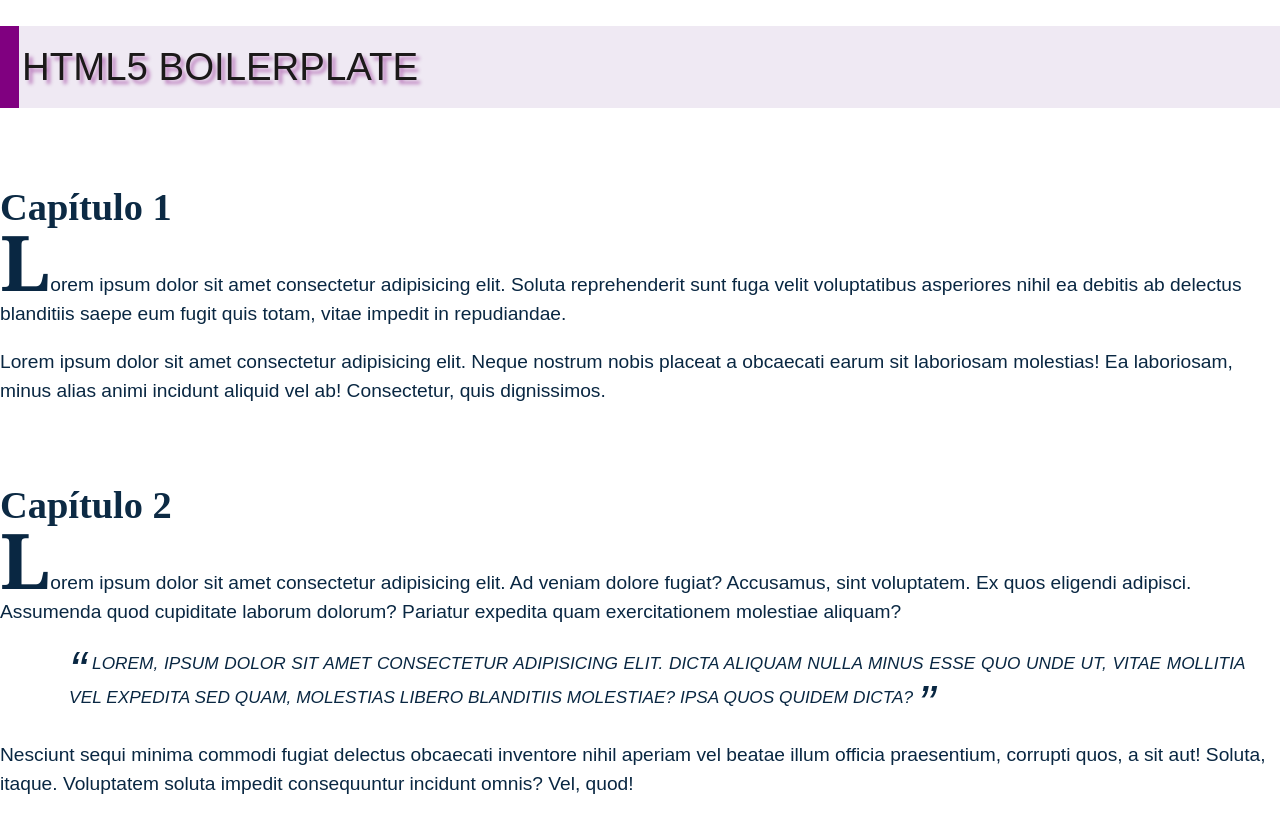
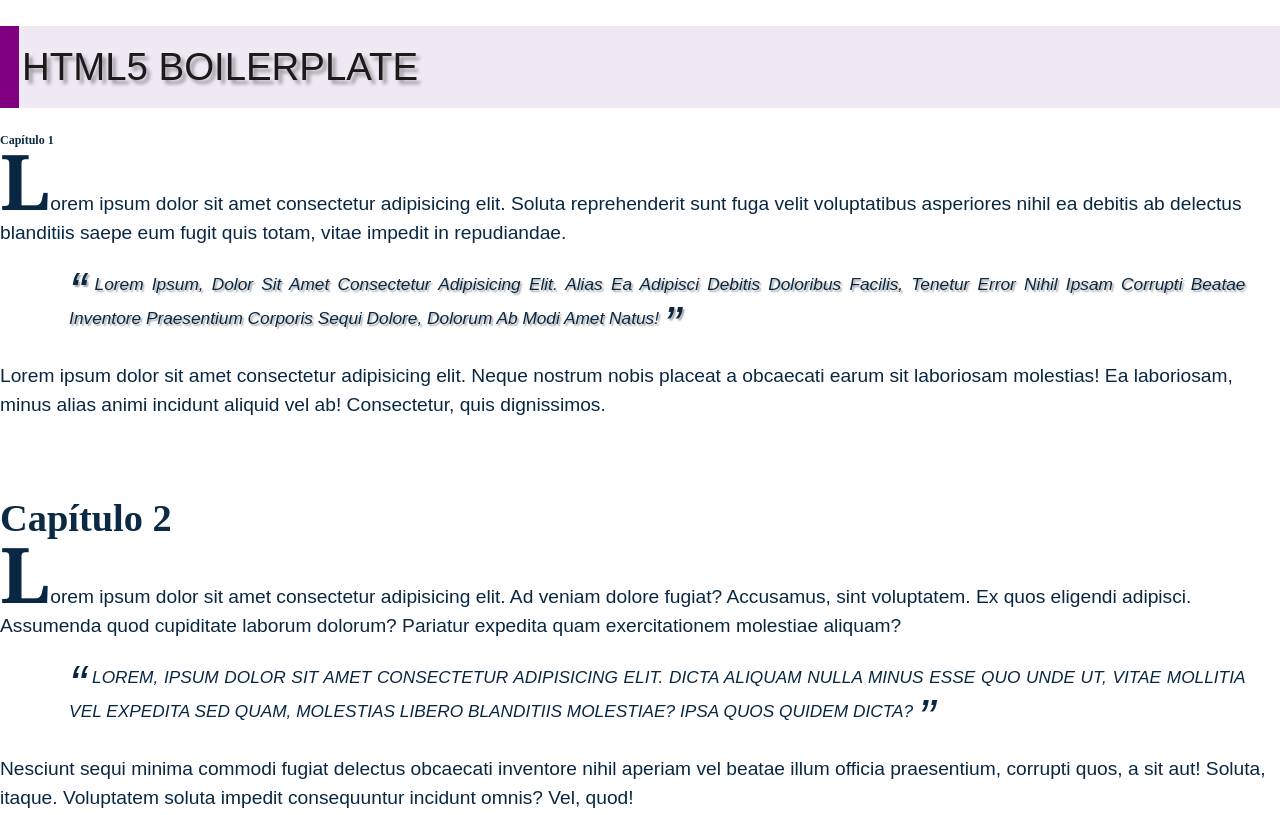
Before and after one commit to utfpr-cefwm/html5-boilerplate-2023-1, a website built with Parcel: page index.html in a window 1280 px wide. Shown: the top 815 px of the page. Built offline with nearby package versions, Linux system fonts and the light colour scheme.

Commit message:
Demonstra os efeitos da especificidade.

```diff
--- a/css/main.css
+++ b/css/main.css
@@ -63,3 +63,11 @@ p:first-of-type::first-letter {
   text-shadow: 0.1em 0.1em 0.1em #8000806e;
   color: #1b1919;
 }
+
+.misterio {
+  text-transform: capitalize;
+  text-shadow: 0.1em 0.1em 0.1em rgba(0, 0, 0, .35);
+}
+.misterio:hover {
+  color: #552828;
+}
--- a/index.html
+++ b/index.html
@@ -18,18 +18,23 @@
 
   <body>
 
-    <h1 id="titulo-principal">
+    <h1 class="misterio" id="titulo-principal">
       HTML5 Boilerplate
     </h1>
 
     <section>
-      <h2 id="capitulo-um">
+      <h2 style="font-size: 12px;" id="capitulo-um">
         Capítulo 1
       </h2>
       <p>
         Lorem ipsum dolor sit amet consectetur adipisicing elit. Soluta reprehenderit
         sunt fuga velit voluptatibus asperiores nihil ea debitis ab delectus blanditiis
         saepe eum fugit quis totam, vitae impedit in repudiandae.
+      </p>
+      <p class="citacao misterio">
+        Lorem ipsum, dolor sit amet consectetur adipisicing elit. Alias ea adipisci
+        debitis doloribus facilis, tenetur error nihil ipsam corrupti beatae inventore
+        praesentium corporis sequi dolore, dolorum ab modi amet natus!
       </p>
       <p>
         Lorem ipsum dolor sit amet consectetur adipisicing elit. Neque nostrum nobis
```
